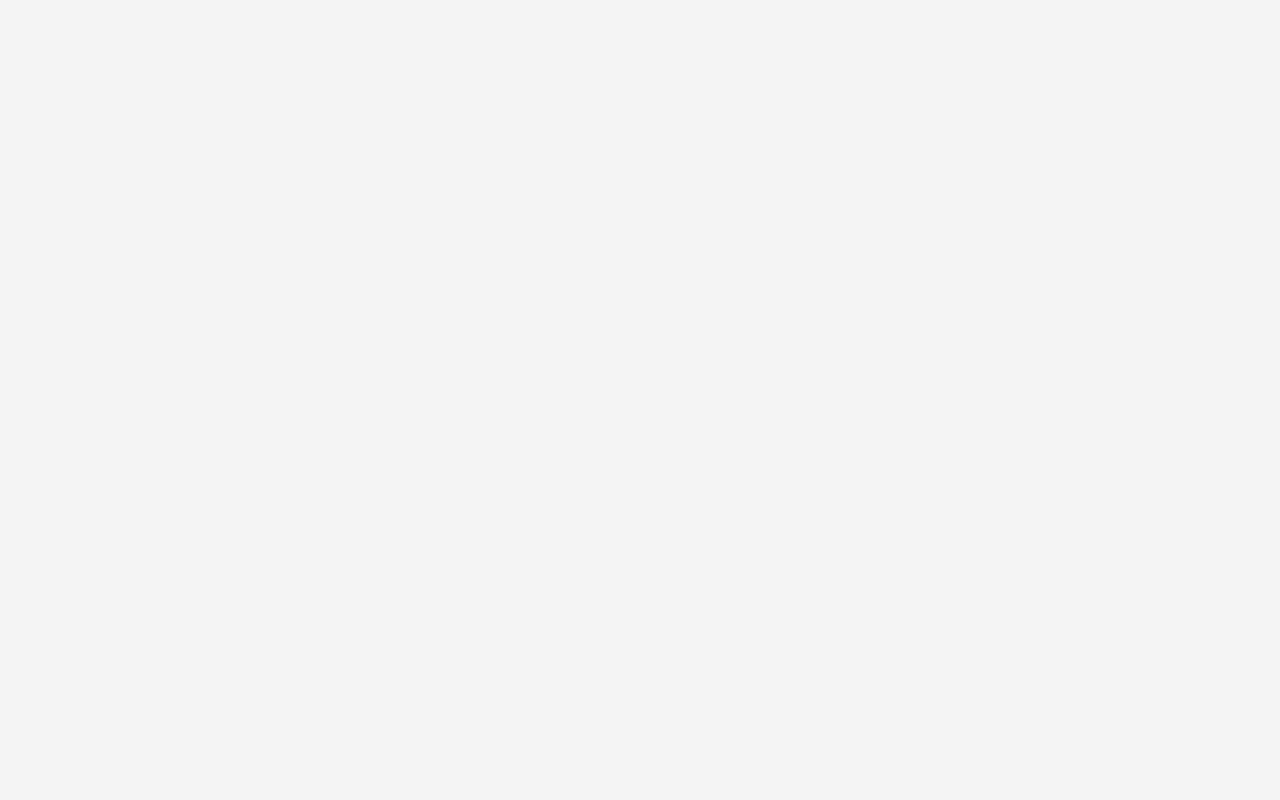
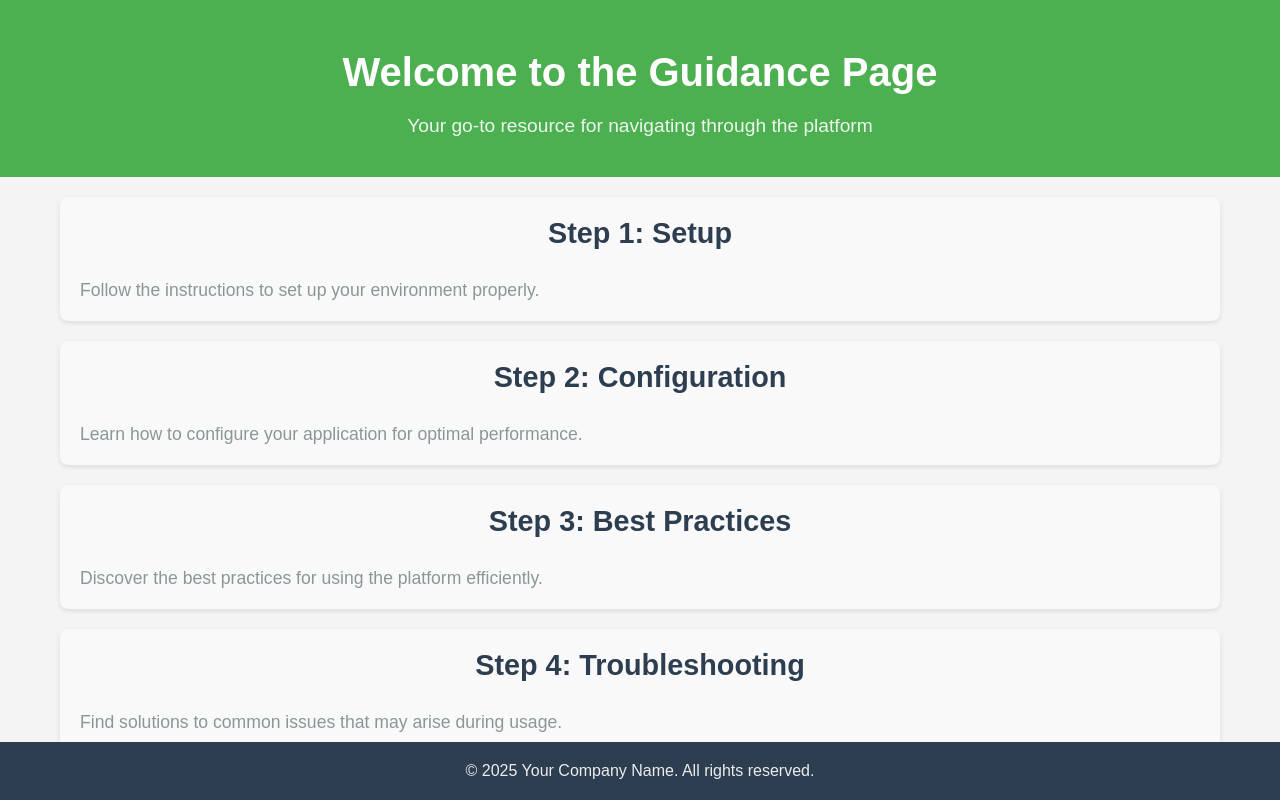
Before and after one commit to TEAM-MERAKI-NAA/MERAKI-FE, a React (Create React App) app: page /guidance in a window 1280 px wide. Before the commit this address had no page. Built offline with nearby package versions, Linux system fonts and the light colour scheme; the HTML template or start-up script is replaced by a standard one.

Commit message:
adding guidance page

```diff
--- a/src/App.js
+++ b/src/App.js
@@ -15,6 +15,7 @@ import ForgotPassword from "./components/ForgotPassword";
 import Dashboard from "./components/Dashboard";
 import Profile from "./components/Profile";
 import Settings from "./components/Settings";
+import GuidancePage from "./components/GuidancePage";
 
 // Import styles
 import "./styles/LandingPage.css";
@@ -36,6 +37,7 @@ function App() {
           <Route path="/forgot-password" element={<ForgotPassword />} />
           <Route path="/dashboard" element={<Dashboard />} />
           <Route path="/profile" element={<Profile />} />
+          <Route path="/guidance" element={<GuidancePage />} />
           <Route path="/settings" element={<Settings />} />
         </Routes>
       </div>
--- /dev/null
+++ b/src/components/GuidancePage.js
@@ -0,0 +1,43 @@
+import React from "react";
+import "../styles/GuidancePage.css";
+
+const GuidancePage = () => {
+  return (
+    <div className="guidance-container">
+      <header className="guidance-header">
+        <h1>Welcome to the Guidance Page</h1>
+        <p>Your go-to resource for navigating through the platform</p>
+      </header>
+
+      <section className="guidance-content">
+        <div className="step">
+          <h2>Step 1: Setup</h2>
+          <p>Follow the instructions to set up your environment properly.</p>
+        </div>
+
+        <div className="step">
+          <h2>Step 2: Configuration</h2>
+          <p>
+            Learn how to configure your application for optimal performance.
+          </p>
+        </div>
+
+        <div className="step">
+          <h2>Step 3: Best Practices</h2>
+          <p>Discover the best practices for using the platform efficiently.</p>
+        </div>
+
+        <div className="step">
+          <h2>Step 4: Troubleshooting</h2>
+          <p>Find solutions to common issues that may arise during usage.</p>
+        </div>
+      </section>
+
+      <footer className="guidance-footer">
+        <p>&copy; 2025 Your Company Name. All rights reserved.</p>
+      </footer>
+    </div>
+  );
+};
+
+export default GuidancePage;
--- /dev/null
+++ b/src/styles/GuidancePage.css
@@ -0,0 +1,62 @@
+.guidance-container {
+  font-family: 'Arial', sans-serif;
+  color: #333;
+  margin: 0;
+  padding: 0;
+}
+
+.guidance-header {
+  background-color: #4CAF50;
+  color: white;
+  text-align: center;
+  padding: 40px 20px;
+}
+
+.guidance-header h1 {
+  margin: 0;
+  font-size: 2.5rem;
+}
+
+.guidance-header p {
+  margin: 10px 0 0;
+  font-size: 1.2rem;
+}
+
+.guidance-content {
+  padding: 20px;
+  max-width: 1200px;
+  margin: 0 auto;
+}
+
+.step {
+  background-color: #f9f9f9;
+  margin-bottom: 20px;
+  padding: 20px;
+  border-radius: 8px;
+  box-shadow: 0 2px 5px rgba(0, 0, 0, 0.1);
+}
+
+.step h2 {
+  font-size: 1.8rem;
+  color: #2c3e50;
+}
+
+.step p {
+  font-size: 1.1rem;
+  color: #7f8c8d;
+}
+
+.guidance-footer {
+  background-color: #2c3e50;
+  color: white;
+  text-align: center;
+  padding: 20px 0;
+  position: fixed;
+  width: 100%;
+  bottom: 0;
+}
+
+.guidance-footer p {
+  margin: 0;
+  font-size: 1rem;
+}
```
